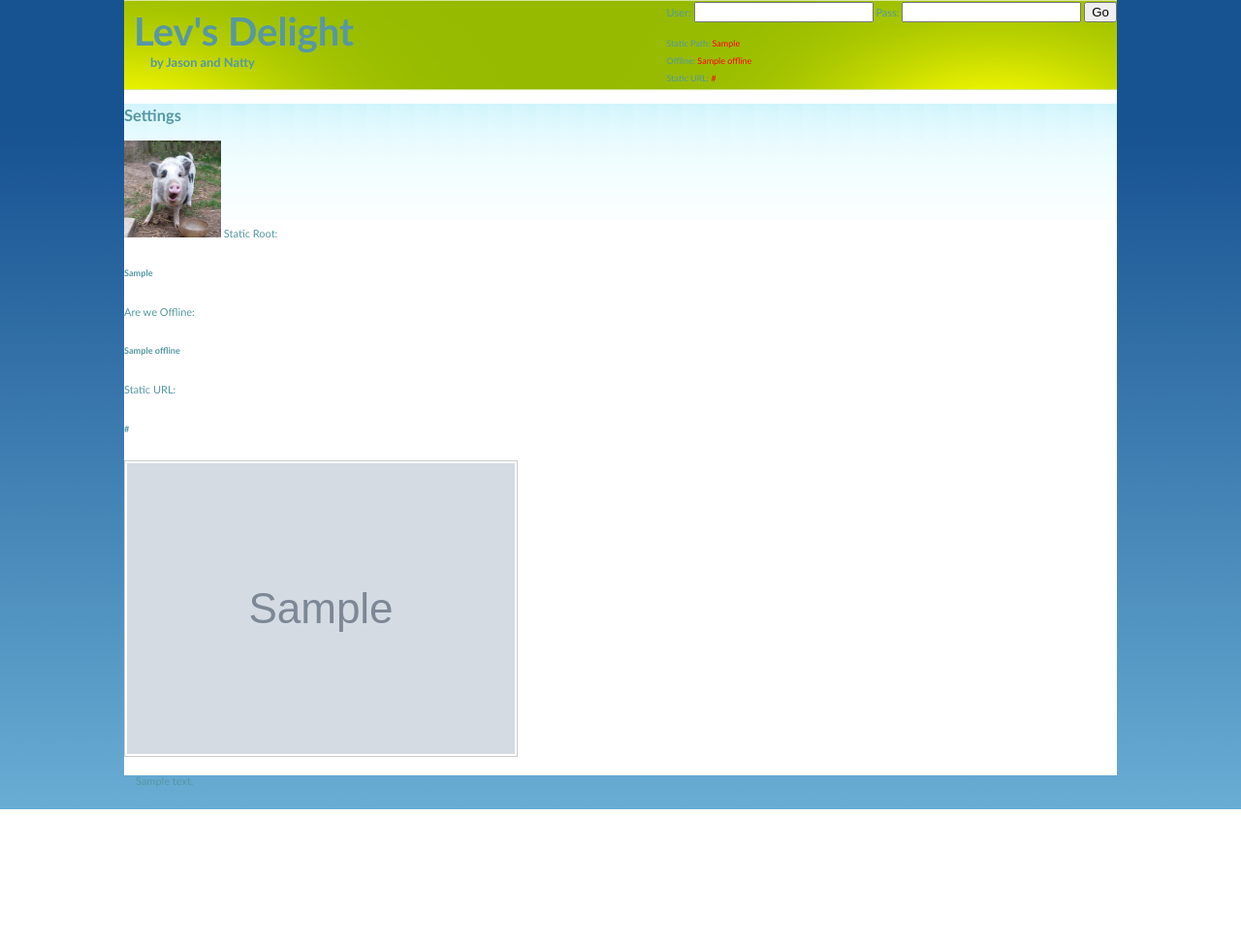
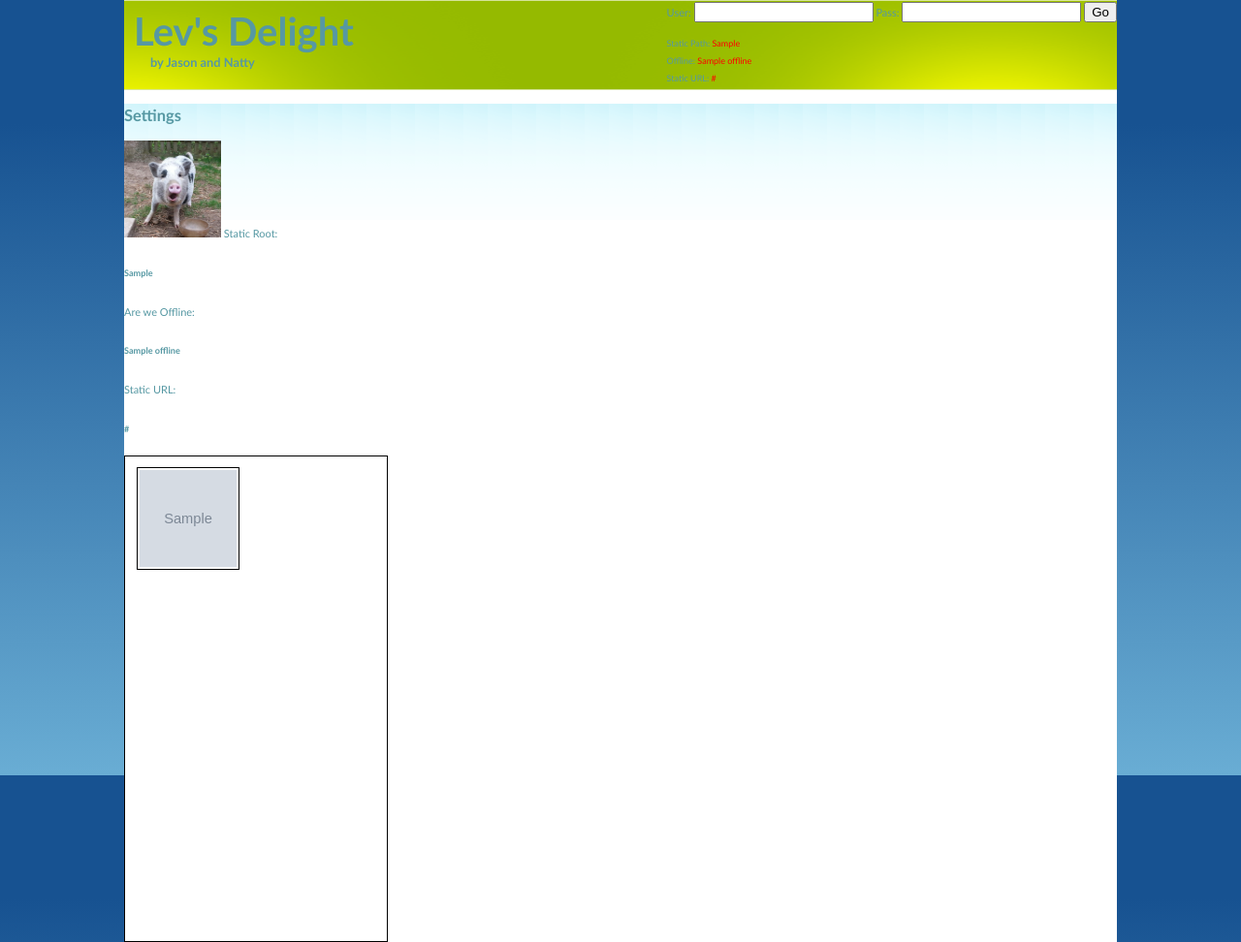
Before and after one commit to jasonlevinsohn/levsdelight3, a Django app: template levsdelight_com/templates/slideshow.html in a window 1280 px wide. Shown: the whole page at 97% size. Before the commit the page ends 835 px from the top, so only its background shows below. Run offline with Django 3.2, Linux system fonts and the light colour scheme; tables that the repository leaves empty hold one stand-in row (values such as "Sample post"); the template is opened without the code that fills it: values that come from a table or form of the project are taken from there, most other values are stand-ins (such as "Sample title", 1, 10 or a date in 2020); grey boxes marked "Sample" are stand-in pictures; some libraries are stand-ins or nearby versions.

Commit message:
built the picture chooser thing over to the left

```diff
--- /dev/null
+++ b/levsdelight_com/static/css/slideshow.css
@@ -0,0 +1,23 @@
+.pictureChooser {
+    border: 1px solid #000;
+    width: 270px;
+    height: 500px;
+}
+
+.pictureChooser ul {
+    padding-left: 12px;
+}
+
+.pcThumb {
+    list-style: none;
+    float: left;
+    margin-right: 20px;
+
+}
+
+.pcThumb img {
+    height: 100px;
+    width: 100px;
+    border: 1px solid #000;
+    padding: 2px;
+}
--- a/levsdelight_com/templates/slideshow.html
+++ b/levsdelight_com/templates/slideshow.html
@@ -1,6 +1,11 @@
 {% extends 'base.html' %}
 
+{% block css_includes %}
+    <link rel="stylesheet" type="text/css" href="{{STATIC_URL}}css/slideshow.css" />
+{% endblock %}
+
 {% block content %}
+
 <div id="controls"></div>
 <div id="loading"></div>
 <div id="slideshow"></div>
@@ -27,6 +32,23 @@
 {% block javascript_includes %}
 <script type="text/javascript">
 
+var renderPictureChooser = function(slideArray) {
+
+    var pcTemplate = '<div class="pictureChooser"><ul>';
+
+    for(var i = 0; i < slideArray.length; i++) {
+        pcTemplate += '<li class="pcThumb"><img src="' +
+            slideArray[i].href + '" alt="' +
+            slideArray[i].title + '" /></li>';
+
+    }
+
+    pcTemplate += '</ul></div>';
+
+    $('ul.thumbs').remove();
+    $('div#thumbs').append(pcTemplate);
+
+}
     var buildSlides = function() {
 
         var image, aEl, caption, href, title, desc;
@@ -54,9 +76,15 @@
         console.log("The slides");
         console.log(slides);
 
+        return slides;
+
     }
 
-    buildSlides();
+
+    var theSlides = buildSlides();
+
+    renderPictureChooser(theSlides);
+
 
 
 </script>
```
